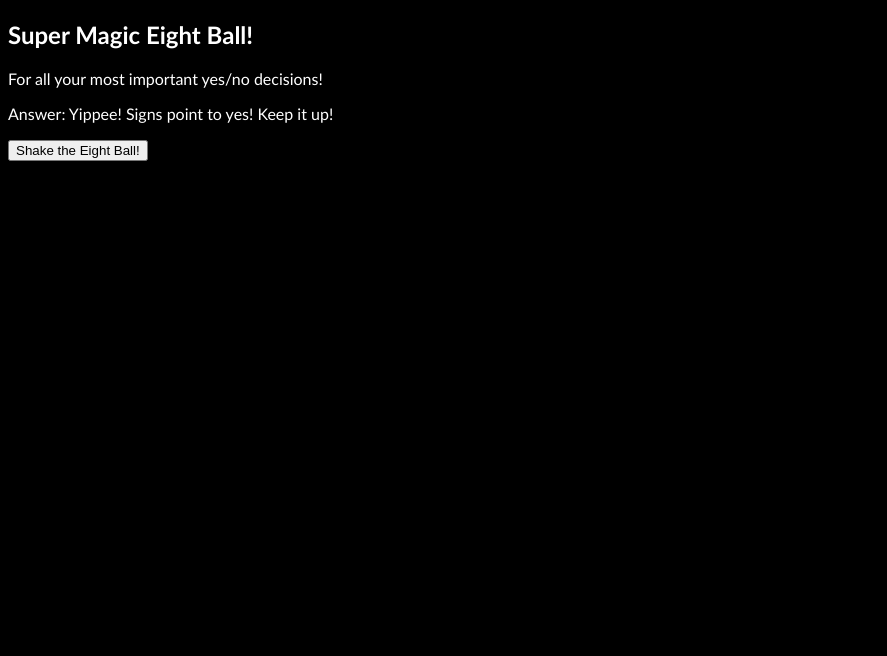
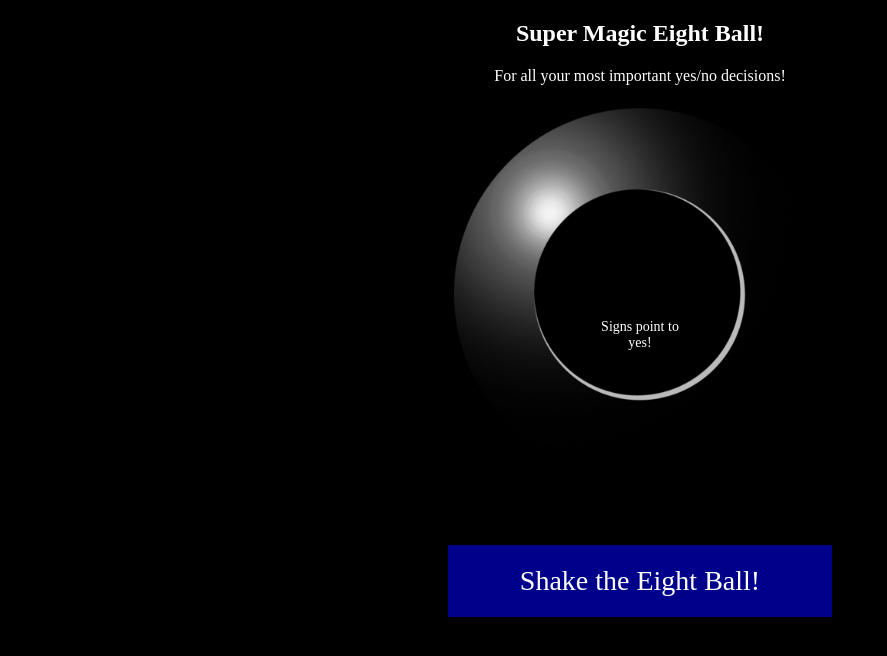
Before and after one commit to depthstar/magic-eight-ball, a website: page eight-ball.html in a window 1280 px wide. Both pictures are taken after a click on the button "Shake the Eight Ball!". Shown: the whole page, without its empty margins (0-887 px from the left). Drawn offline with Linux system fonts and the light colour scheme; a web font is replaced by a local one.

Commit message:
added CSS, still need to get button to stay put

```diff
--- a/eight-ball.css
+++ b/eight-ball.css
@@ -1,9 +1,41 @@
 body {
-    font-family: Calibri;
+    font-family:"Potta One";
     background-color: black;
+    margin: 0 auto;
 }
 
 h2,
 p {
     color: white;
+    text-align: center;
 }
+
+#answer {
+
+    border:white;
+    text-align: center;
+    font-size: 14px;
+    position: relative;
+    bottom: 180px;
+    display: block;
+    margin-left: auto;
+    margin-right: auto;
+    width: 80px;
+
+}
+
+button {
+    font-family: "Potta One";
+    font-size: 28px;
+    background-color: darkblue;
+    border: none;
+    color: white;
+    padding: 20px 50px;
+
+}
+.center {
+    display: block;
+    margin-left: auto;
+    margin-right: auto;
+    width: 30%;
+  }
--- a/eight-ball.html
+++ b/eight-ball.html
@@ -3,6 +3,8 @@
 <head>
 <title>Magic Eight Ball!</title>
     <link href="eight-ball.css" rel="stylesheet" type="text/css">
+    <link rel="preconnect" href="https://fonts.gstatic.com">
+    <link href="https://fonts.googleapis.com/css2?family=Potta+One&display=swap" rel="stylesheet">
 </head>
 
 <body>
@@ -11,9 +13,10 @@
         <p>For all your most important yes/no decisions!</p>
     </div>
     <div id="eightball">
+        <img src="/magic-eight-ball/images/eight-ball-empty.png" class="center">
         <script src="magic-eight-ball.js"></script>
-        <p id="answer">The Holy Eight Ball Speaks!: </p>
-        <button onclick="shakeEightBall()">Shake the Eight Ball!</button>
+        <p id="answer"></p>
+        <button onclick="shakeEightBall()" class="center">Shake the Eight Ball!</button>
     </div>
 </body>
 
--- a/magic-eight-ball.js
+++ b/magic-eight-ball.js
@@ -8,12 +8,8 @@
 
 
 //Arrays with answer components
-const congratsArray = ['Nice!', 'Congrats!', 'Wow!', 'Huzza!', 'Yippee', 'Hurray!', 'Yippee!'];
-const sorryArray = ['Ouch!', 'Sorry!', 'Too bad!', 'Oh no!', 'Sad day.', 'Awe!', 'Shoot!', 'Darn!'];
 const winArray = [`It's a slam dunk!`, 'From my angle, yes!', 'Seems likely.', '','It is certain.', 'You may rely on it.', 'Outlook good.', 'Most likely', 'Yes - definitely', 'Signs point to yes!'];
 const loseArray = [`Don't count on it.`, `Very doubtful.`, `My sources say no.`, `My reply is no`, `Outlook not so good`];
-const tryAgainWin = [`Don't get too cocky!`, `Stay the course!`, `Keep it up!`, 'Hope your luck remains!', 'This too shall pass'];
-const tryAgainLose = [`Better luck next time!`, `This too shall pass.`, `Keep your head up!`, `Don't quit now!`, `Everyone has a down day! Get some rest!`];
 const notSureArray = ['Reply hazy, try again.', 'Ask again later', 'Better not tell you now', 'Cannot predict now.', 'Concentrate and ask again.'];
 
 
@@ -33,20 +29,16 @@ const shakeEightBall = () => {
 
     if (result === true) {  //if "win" (50% odds)
             //create indexes for winning and try again arrays
-        let congratsIndex = generateRandIndex(congratsArray);
         let winIndex = generateRandIndex(winArray);
-        let tryAgainIndex = generateRandIndex(tryAgainWin);
             //generate message
-        message = congratsArray[congratsIndex] + " " + winArray[winIndex] +  " " + tryAgainWin[tryAgainIndex];
+        message = winArray[winIndex];
     } else {    //if "losing" (50% odds)
                 //create indexes for losing and try again arrays
         let hazy = Math.random() < 0.5;
         if (hazy === false) { //if lose (25% odds)
-        let sorryIndex = generateRandIndex(sorryArray);
         let loseIndex = generateRandIndex(loseArray);
-        let tryAgainIndex = generateRandIndex(tryAgainLose);
                 //generate message
-            message = sorryArray[sorryIndex] + " " + loseArray[loseIndex] + " " + tryAgainLose[tryAgainIndex];
+            message = loseArray[loseIndex];
         } else { //if non-committal (25%)
             let notSureIndex = generateRandIndex(notSureArray);
             message = notSureArray[notSureIndex]
@@ -54,5 +46,5 @@ const shakeEightBall = () => {
 
 
 }
-    document.getElementById("answer").innerHTML = 'Answer: ' + message;
+    document.getElementById("answer").innerHTML = message;
 }
```
Also changed, not shown: images/answer_bg.png (added), images/eight-ball-empty.png (added), 1 other file.
